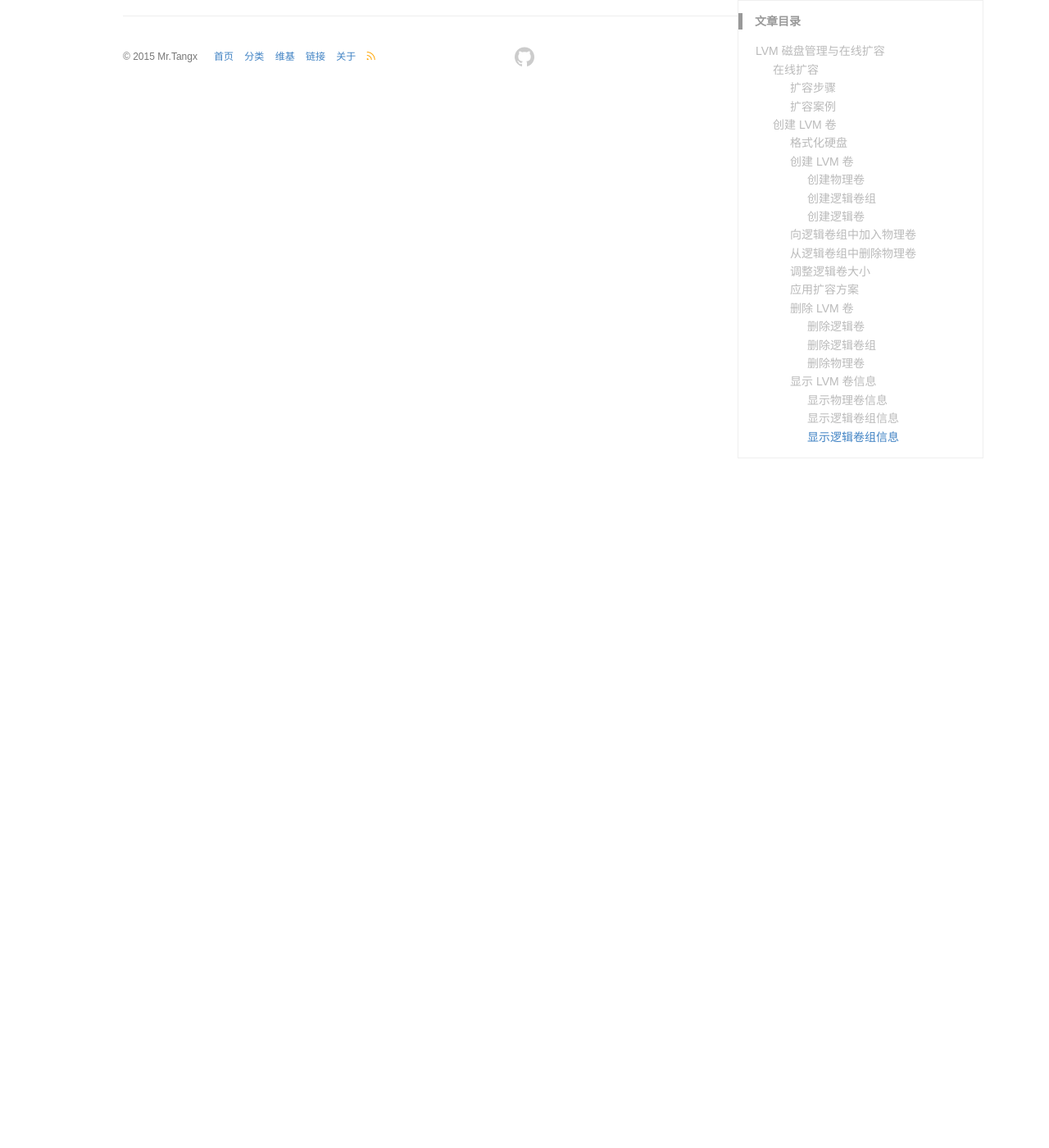
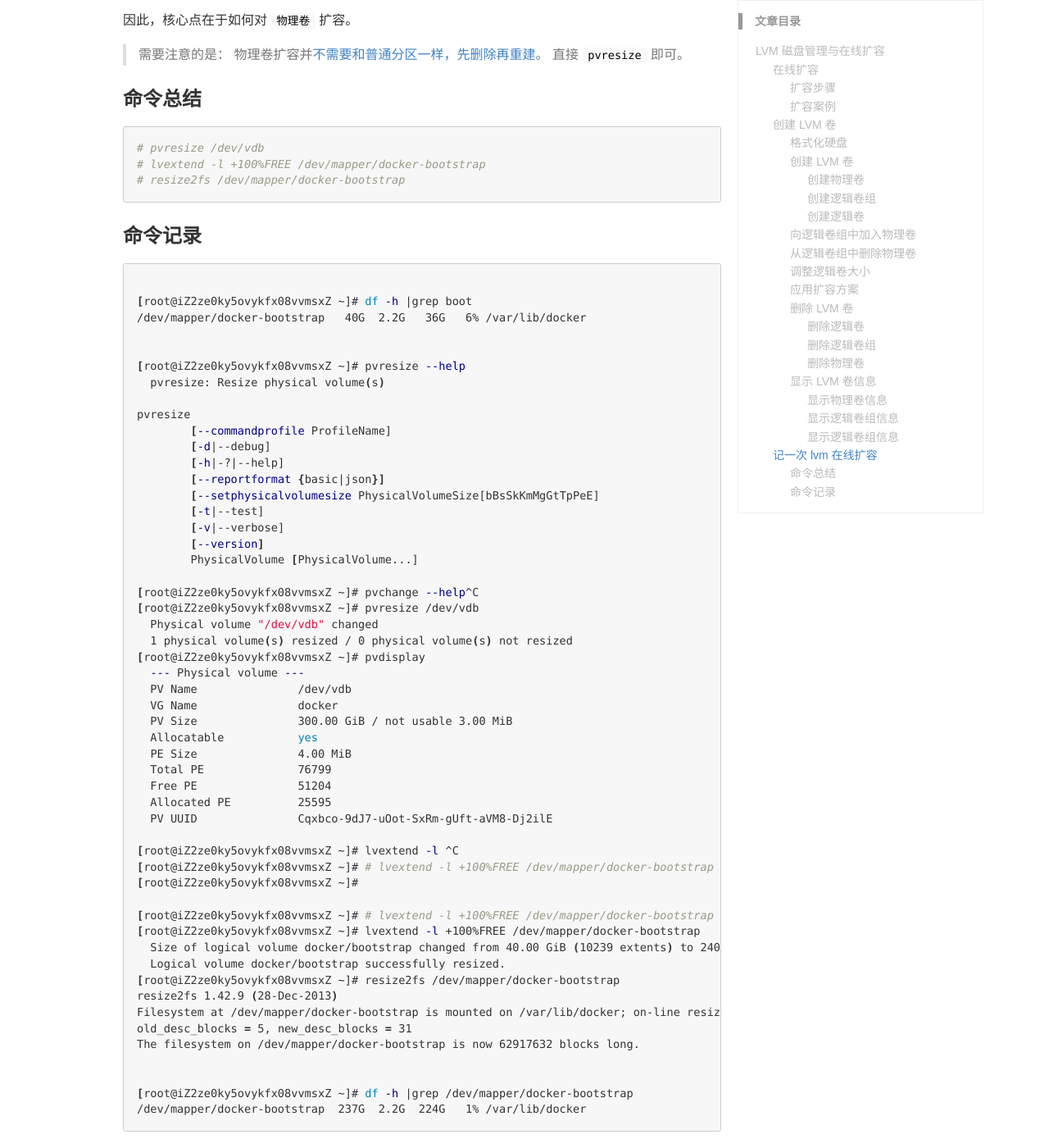
Before and after one commit to octowhale/octowhale.github.io, a Jekyll site: the page built from _posts/2017/2017-08-25-lvm-management-and-online-extend.md, in a window 1280 px wide and 1400 px high, scrolled down 6041 px. Shown: the whole window at 82% size. Built offline with Jekyll 4.4.1, drawn with Linux system fonts in a browser that asks for light colours; comment, search, counter and statistics services are not loaded; some of the changed text lies outside the part shown.

Commit message:
lvm: update lvm

````diff
--- a/_posts/2017/2017-08-25-lvm-management-and-online-extend.md
+++ b/_posts/2017/2017-08-25-lvm-management-and-online-extend.md
@@ -285,3 +285,76 @@ Do you really want to remove active logical volume lv_data1? [y/n]: y
   - currently set to     256
   Block device           253:2
 ```
+
+## 记一次 lvm 在线扩容
+
+之前案例不同， 这次实在 Aliyun 上直接 **扩容原磁盘大小** ， 而非新加磁盘。
+
+因此，核心点在于如何对 `物理卷` 扩容。
+
+> 需要注意的是： 物理卷扩容并[不需要和普通分区一样，先删除再重建](https://help.aliyun.com/document_detail/25452.html?spm=5176.2020520101.0.0.457c4df5f8vH9j)。 直接 `pvresize` 即可。
+
+### 命令总结
+
+```bash
+# pvresize /dev/vdb
+# lvextend -l +100%FREE /dev/mapper/docker-bootstrap
+# resize2fs /dev/mapper/docker-bootstrap
+```
+
+### 命令记录
+
+```bash
+
+[root@iZ2ze0ky5ovykfx08vvmsxZ ~]# df -h |grep boot
+/dev/mapper/docker-bootstrap   40G  2.2G   36G   6% /var/lib/docker
+
+
+[root@iZ2ze0ky5ovykfx08vvmsxZ ~]# pvresize --help
+  pvresize: Resize physical volume(s)
+
+pvresize
+	[--commandprofile ProfileName]
+	[-d|--debug]
+	[-h|-?|--help]
+	[--reportformat {basic|json}]
+	[--setphysicalvolumesize PhysicalVolumeSize[bBsSkKmMgGtTpPeE]
+	[-t|--test]
+	[-v|--verbose]
+	[--version]
+	PhysicalVolume [PhysicalVolume...]
+
+[root@iZ2ze0ky5ovykfx08vvmsxZ ~]# pvchange --help^C
+[root@iZ2ze0ky5ovykfx08vvmsxZ ~]# pvresize /dev/vdb
+  Physical volume "/dev/vdb" changed
+  1 physical volume(s) resized / 0 physical volume(s) not resized
+[root@iZ2ze0ky5ovykfx08vvmsxZ ~]# pvdisplay
+  --- Physical volume ---
+  PV Name               /dev/vdb
+  VG Name               docker
+  PV Size               300.00 GiB / not usable 3.00 MiB
+  Allocatable           yes
+  PE Size               4.00 MiB
+  Total PE              76799
+  Free PE               51204
+  Allocated PE          25595
+  PV UUID               Cqxbco-9dJ7-uOot-SxRm-gUft-aVM8-Dj2ilE
+
+[root@iZ2ze0ky5ovykfx08vvmsxZ ~]# lvextend -l ^C
+[root@iZ2ze0ky5ovykfx08vvmsxZ ~]# # lvextend -l +100%FREE /dev/mapper/docker-bootstrap
+[root@iZ2ze0ky5ovykfx08vvmsxZ ~]#
+
+[root@iZ2ze0ky5ovykfx08vvmsxZ ~]# # lvextend -l +100%FREE /dev/mapper/docker-bootstrap
+[root@iZ2ze0ky5ovykfx08vvmsxZ ~]# lvextend -l +100%FREE /dev/mapper/docker-bootstrap
+  Size of logical volume docker/bootstrap changed from 40.00 GiB (10239 extents) to 240.01 GiB (61443 extents).
+  Logical volume docker/bootstrap successfully resized.
+[root@iZ2ze0ky5ovykfx08vvmsxZ ~]# resize2fs /dev/mapper/docker-bootstrap
+resize2fs 1.42.9 (28-Dec-2013)
+Filesystem at /dev/mapper/docker-bootstrap is mounted on /var/lib/docker; on-line resizing required
+old_desc_blocks = 5, new_desc_blocks = 31
+The filesystem on /dev/mapper/docker-bootstrap is now 62917632 blocks long.
+
+
+[root@iZ2ze0ky5ovykfx08vvmsxZ ~]# df -h |grep /dev/mapper/docker-bootstrap
+/dev/mapper/docker-bootstrap  237G  2.2G  224G   1% /var/lib/docker
+```
````
Also changed, not shown: other parts of _posts/2017/2017-08-25-lvm-management-and-online-extend.md (+2 -2 lines).
